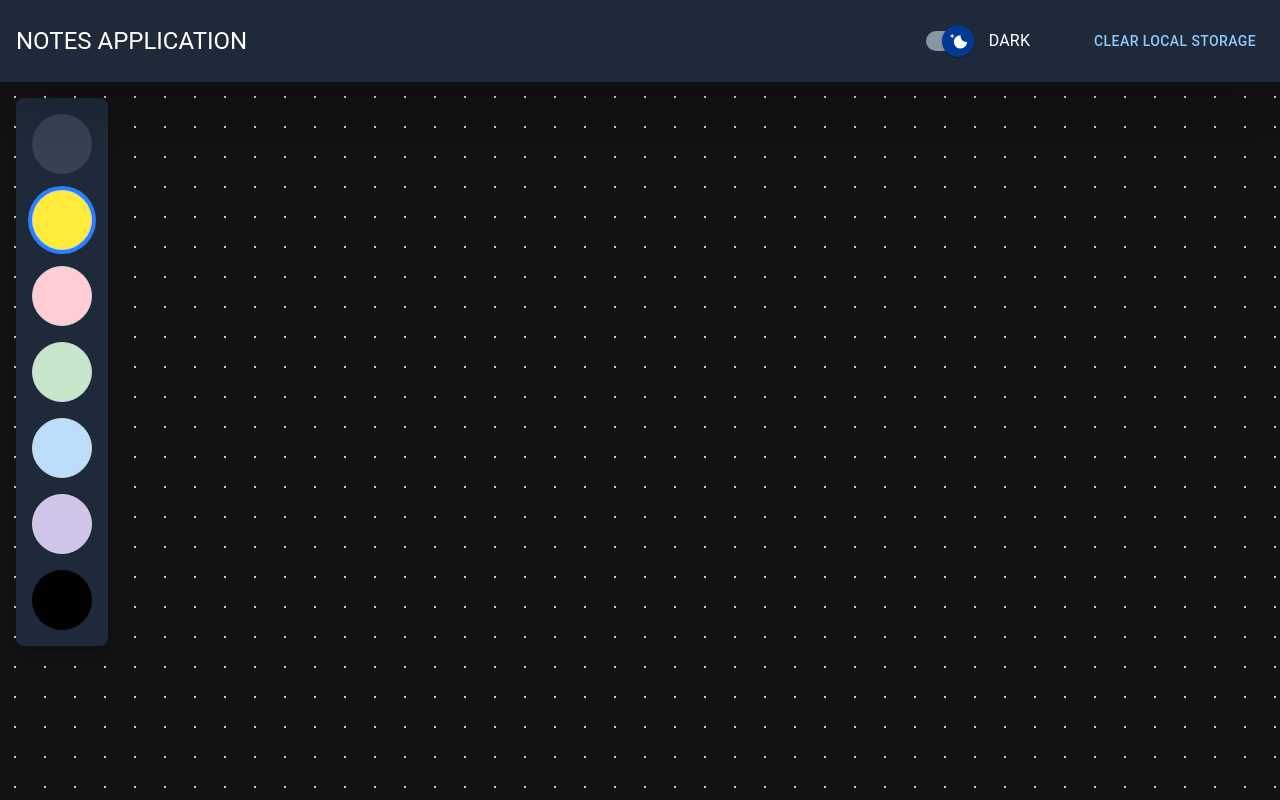
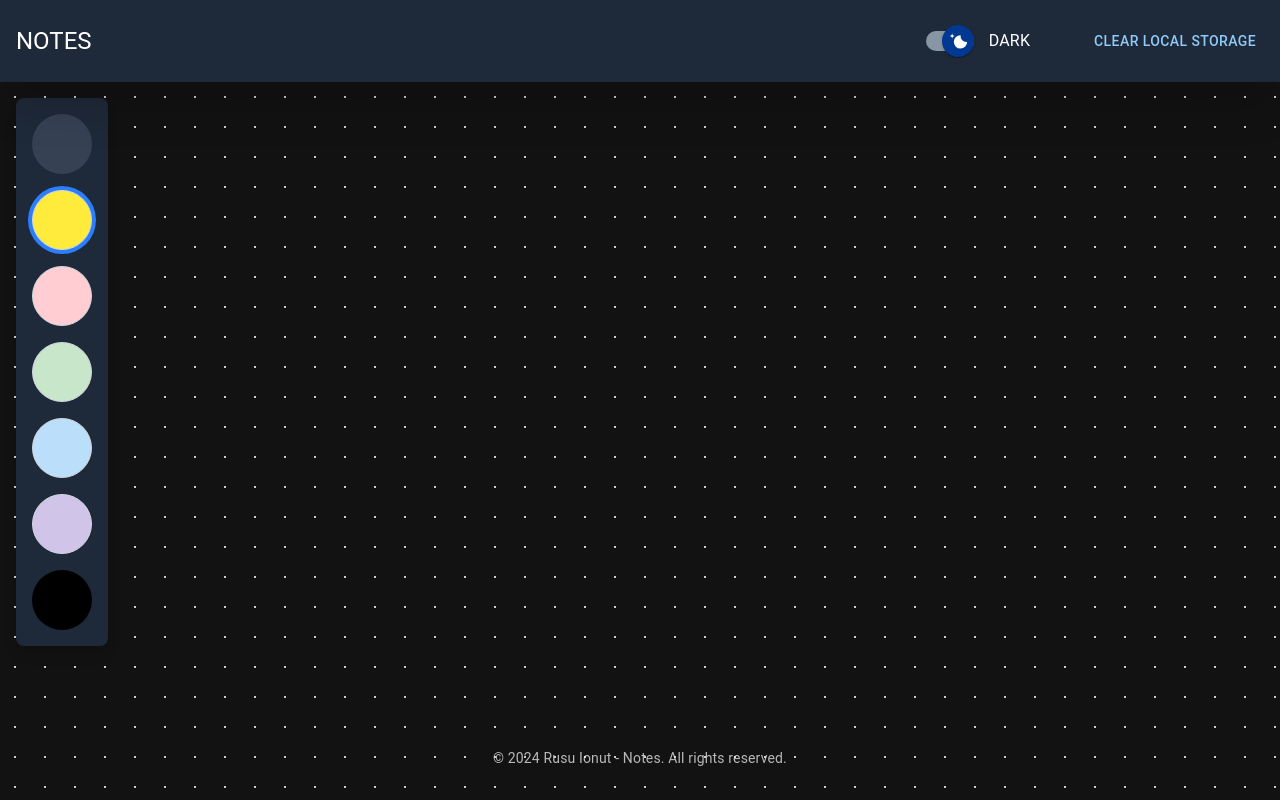
Before and after one commit to johnrusu/react-notes, a React (Vite) app: page / in a window 1280 px wide. Built offline with nearby package versions, Linux system fonts and the light colour scheme; some icons are missing.

Commit message:
fix: meta config and footer

```diff
--- a/index.html
+++ b/index.html
@@ -1,9 +1,27 @@
 <!doctype html>
 <html lang="en">
   <head>
+    <meta name="author" content="<%= author %>" />
+    <meta name="description" content="<%= description %>" />
+    <meta name="title" content="<%= title %>" />
+    <meta name="keywords" content="<%= keywords %>" />
+    <meta
+      name="robots"
+      content="index,noarchive,follow,max-image-preview:large"
+    />
+
+    <meta property="twitter:title" content="<%= title %>" />
+    <meta property="article:author" content="<%= author %>" />
+    <meta property="og:title" content="<%= title %>" />
+    <meta property="og:description" content="<%= description %>" />
+    <meta itemprop="description" content="<%= description %>" />
     <meta charset="UTF-8" />
+    <meta http-equiv="cache-control" content="max-age=0" />
+    <meta http-equiv="cache-control" content="no-cache" />
+    <meta http-equiv="expires" content="0" />
+    <meta http-equiv="expires" content="Tue, 01 Jan 1990 12:00:00 GMT" />
     <meta name="viewport" content="width=device-width, initial-scale=1.0" />
-    <title>Ionut Rusu - Notes application</title>
+    <title>Rusu Ionut - Notes</title>
     <link
       rel="apple-touch-icon"
       sizes="57x57"
@@ -84,6 +102,14 @@
       async
       src="https://www.googletagmanager.com/gtag/js?id=UA-119547016-1"
     ></script>
+    <script>
+      window.dataLayer = window.dataLayer || [];
+      function gtag() {
+        dataLayer.push(arguments);
+      }
+      gtag("js", new Date());
+      gtag("config", "UA-119547016-1");
+    </script>
     <script type="application/ld+json">
       {
         "@context": "https://schema.org",
--- a/package.json
+++ b/package.json
@@ -43,6 +43,7 @@
     "tailwindcss": "^4.1.17",
     "typescript": "~5.9.3",
     "typescript-eslint": "^8.45.0",
-    "vite": "^7.1.7"
+    "vite": "^7.1.7",
+    "vite-plugin-html": "^3.2.2"
   }
 }
--- a/src/App.tsx
+++ b/src/App.tsx
@@ -11,7 +11,7 @@ import {
 import CssBaseline from "@mui/material/CssBaseline";
 
 // mui
-import { Box } from "@mui/material";
+import { Box, Typography } from "@mui/material";
 
 // utils
 import { stringToJSON } from "./utils";
@@ -20,8 +20,7 @@ import { stringToJSON } from "./utils";
 import { NOTES_LABELS, NOTES_TYPE, THEMES } from "./constants/index";
 
 // components
-import Header from "./components/Header";
-import AnimationsLoader from "./components/AnimationsLoader";
+import { Header, AnimationsLoader, Footer } from "./components";
 
 const NotesCounter = React.lazy(() => import("./components/NotesCounter"));
 const CreateNote = React.lazy(() => import("./components/CreateNote"));
@@ -225,6 +224,11 @@ const App = (): React.ReactElement => {
               )}
             </React.Suspense>
           </Box>
+          <Footer>
+            <Typography variant="body2" color="textSecondary" align="center">
+              {NOTES_LABELS.copyright}
+            </Typography>
+          </Footer>
         </Box>
       </ThemeProvider>
     </>
--- a/src/assets/css/index.css
+++ b/src/assets/css/index.css
@@ -6,6 +6,7 @@
   --topMarginFromHeader: 90px;
   --headerHeight: 82px;
   --minCardHeight: 241px;
+  --footerHeight: 53px;
 }
 
 html,
@@ -23,8 +24,12 @@ body {
   background-color: var(--defaultBackground);
 }
 
+.footer {
+  @apply p-4 text-center text-sm text-gray-400;
+}
+
 .notes-container {
-  @apply w-full p-4 flex-1 bg-size-[30px_30px] bg-[radial-gradient(circle,#ccc_1px,rgba(0,0,0,0)_1px)] relative flex flex-col gap-4 h-[calc(100%-var(--headerHeight))];
+  @apply w-full p-4 flex-1 bg-size-[30px_30px] bg-[radial-gradient(circle,#ccc_1px,rgba(0,0,0,0)_1px)] relative flex flex-col gap-4 h-[calc(100%-var(--headerHeight)-var(--footerHeight))];
 }
 
 .notes-container.light-theme {
@@ -40,7 +45,7 @@ body {
 }
 
 .notes-container .notes-grid-and-controls {
-  @apply flex-1 flex relative  flex-row gap-4 h-[calc(100%-104px)];
+  @apply flex-1 flex relative  flex-row gap-4 h-[calc(100%-104px-var(--footerHeight))];
 }
 
 .notes-container .notes-grid-and-controls .create-note-container .create-note {
--- /dev/null
+++ b/src/components/Footer.tsx
@@ -0,0 +1,23 @@
+import React from "react";
+import { pathOr } from "ramda";
+
+// mui
+import { Box } from "@mui/material";
+
+// types
+import type { FooterProps } from "../types";
+
+// utils
+import { isArrayNotEmpty, isNilOrEmpty } from "../utils";
+
+const Footer: React.FC<FooterProps> = (
+  props: FooterProps,
+): React.ReactElement | null => {
+  const children = pathOr([], ["children"], props);
+
+  return isArrayNotEmpty(children) || !isNilOrEmpty(children) ? (
+    <Box className="footer">{children}</Box>
+  ) : null;
+};
+
+export default Footer;
--- /dev/null
+++ b/src/components/index.ts
@@ -0,0 +1,16 @@
+export { default as AddNote } from "./AddNote";
+export { default as AnimationsLoader } from "./AnimationsLoader";
+export { default as ColorPicker } from "./ColorPicker";
+export { default as ColorPickerWithoutColor } from "./ColorPickerWithoutColor";
+export { default as ConfirmDialog } from "./ConfirmDialog";
+export { default as CreateNote } from "./CreateNote";
+export { default as DraggableNote } from "./DraggableNote";
+export { default as FilterNotes } from "./FilterNotes";
+export { default as Header } from "./Header";
+export { default as Note } from "./Note";
+export { default as NoteContent } from "./NoteContent";
+export { default as Notes } from "./Notes";
+export { default as NotesCounter } from "./NotesCounter";
+export { default as PreviewNotes } from "./PreviewNotes";
+export { default as ThemeSwitcher } from "./ThemeSwitcher";
+export { default as Footer } from "./Footer";
--- a/src/constants/index.ts
+++ b/src/constants/index.ts
@@ -10,6 +10,7 @@ const NOTE_DEFAULT = {
 };
 
 const NOTES_LABELS = {
+  copyright: "© 2024 Rusu Ionut - Notes. All rights reserved.",
   refreshingPage: (time: number) =>
     `Refreshing page in ${time / 1000} seconds...`,
   confirmAction: "Confirm Action",
@@ -23,7 +24,7 @@ const NOTES_LABELS = {
   theme: "theme",
   filterNotes: "Search Notes by Text",
   loading: "Loading...",
-  title: "Notes application",
+  title: "Notes",
   createNotePlaceholder: "Create a new note...",
   addButton: "Add Note",
   deleteButton: "Delete",
--- a/src/types/index.ts
+++ b/src/types/index.ts
@@ -1,5 +1,6 @@
 import { type PaletteMode } from "@mui/material";
 import type { LottieOptions } from "lottie-react";
+import type React from "react";
 
 type NoteDefault = {
   id: string;
@@ -83,6 +84,10 @@ interface ConfirmDialogProps {
   onClose: () => void;
 }
 
+interface FooterProps {
+  children: React.ReactNode | string;
+}
+
 export type {
   ColorPickerProps,
   Note,
@@ -98,4 +103,5 @@ export type {
   AnimationsLoaderProps,
   FilterNotesProps,
   ConfirmDialogProps,
+  FooterProps,
 };
--- a/vite.config.ts
+++ b/vite.config.ts
@@ -1,8 +1,30 @@
 import { defineConfig } from "vite";
 import react from "@vitejs/plugin-react";
 import tailwindcss from "@tailwindcss/vite";
+import { createHtmlPlugin } from "vite-plugin-html";
+
+// App metadata configuration
+const appMetadata = {
+  title: "Rusu Ionut - Notes",
+  author: "Rusu Ionut",
+  description:
+    "A modern, feature-rich notes application built with React, Redux, Material-UI, and TailwindCSS. Features drag-and-drop organization, text search, note highlighting, dark/light mode, responsive design, and localStorage persistence with auto-clear timer.",
+  keywords:
+    "notes app, react, redux, material-ui, tailwindcss, typescript, drag and drop, dark mode, ionut rusu, note taking, productivity",
+};
 
 // https://vite.dev/config/
 export default defineConfig({
-  plugins: [react(), tailwindcss()],
+  plugins: [
+    react(),
+    tailwindcss(),
+    createHtmlPlugin({
+      minify: true,
+      inject: {
+        data: {
+          ...appMetadata,
+        },
+      },
+    }),
+  ],
 });
```
Also changed, not shown: 1 other file (tests, documents, lock files or other folders).
